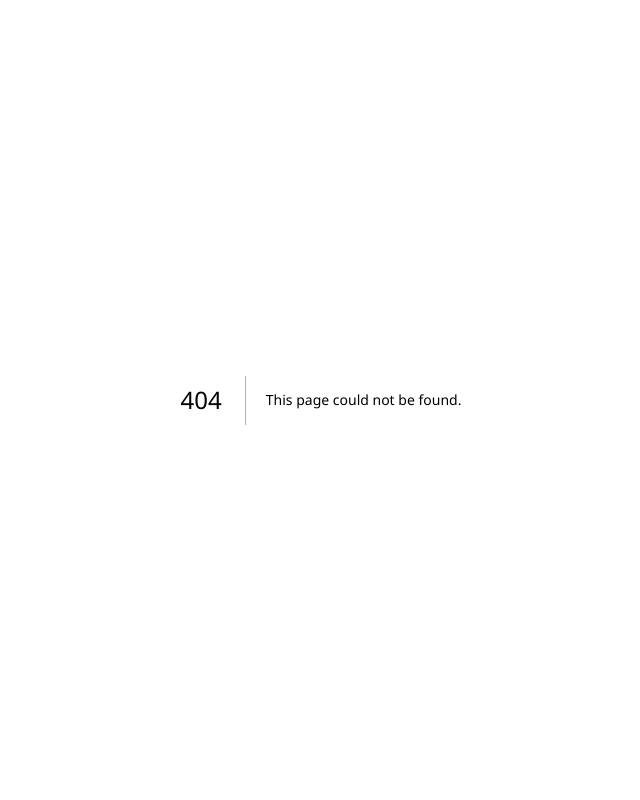
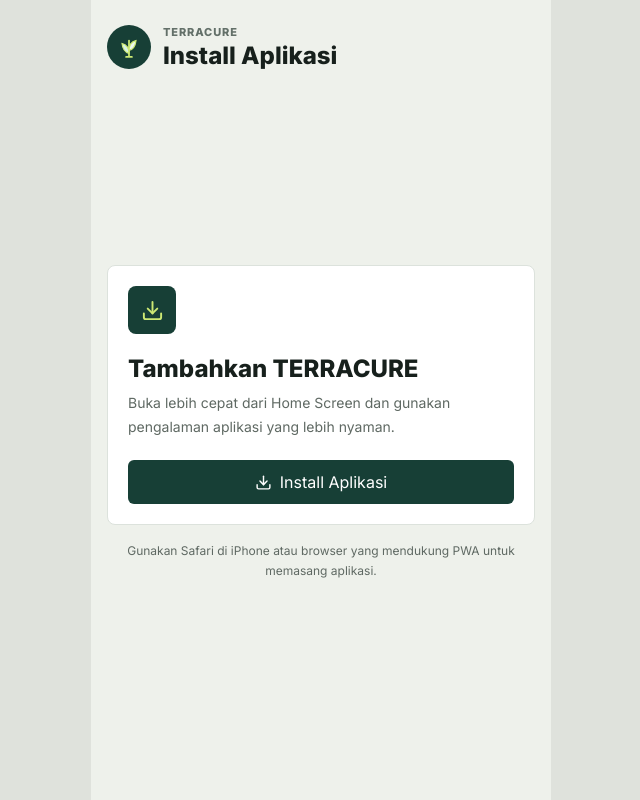
Before and after one commit to h4MeMengoding/terracure, a Next.js app: page /install in a window 1280 px wide. Before the commit this address had no page. Shown: the whole page, without its empty margins (319-959 px from the left). Built offline with nearby package versions, Linux system fonts and the light colour scheme.

Commit message:
feat: add install page component for PWA installation guidance

```diff
--- /dev/null
+++ b/app/install/page.tsx
@@ -0,0 +1,8 @@
+import type { Metadata } from "next";
+import { InstallPage } from "@/components/install-page";
+
+export const metadata: Metadata = { title: "Install Aplikasi" };
+
+export default function InstallPageRoute() {
+  return <InstallPage />;
+}
--- a/components/install-app-button.tsx
+++ b/components/install-app-button.tsx
@@ -70,7 +70,7 @@
   );
 }
 
-function InstallGuide({ isIOS, onClose }: { isIOS: boolean; onClose: () => void }) {
+export function InstallGuide({ isIOS, onClose }: { isIOS: boolean; onClose: () => void }) {
   return (
     <div className="fixed inset-0 z-50 flex items-end justify-center bg-[#17201C]/45 px-3 pb-3" role="presentation" onMouseDown={onClose}>
       <section role="dialog" aria-modal="true" aria-labelledby="install-guide-title" className="w-full max-w-[428px] rounded-[20px] bg-white p-5 shadow-[0_18px_50px_rgb(23_32_28/28%)]" onMouseDown={(event) => event.stopPropagation()}>
--- /dev/null
+++ b/components/install-page.tsx
@@ -0,0 +1,85 @@
+"use client";
+
+import { useEffect, useState } from "react";
+import Link from "next/link";
+import { Download, Globe, Share2 } from "lucide-react";
+import { InstallGuide } from "@/components/install-app-button";
+import { RiceMark } from "@/components/icons";
+
+type BeforeInstallPromptEvent = Event & {
+  prompt: () => Promise<void>;
+  userChoice: Promise<{ outcome: "accepted" | "dismissed" }>;
+};
+
+export function InstallPage() {
+  const [deferredPrompt, setDeferredPrompt] = useState<BeforeInstallPromptEvent | null>(null);
+  const [isIOS, setIsIOS] = useState(false);
+  const [isInstalled, setIsInstalled] = useState(false);
+  const [showGuide, setShowGuide] = useState(false);
+
+  useEffect(() => {
+    const standalone = window.matchMedia("(display-mode: standalone)").matches || Boolean((navigator as Navigator & { standalone?: boolean }).standalone);
+    setIsInstalled(standalone);
+    setIsIOS(/iphone|ipad|ipod/i.test(navigator.userAgent) && !standalone);
+
+    const handleBeforeInstallPrompt = (event: Event) => {
+      event.preventDefault();
+      setDeferredPrompt(event as BeforeInstallPromptEvent);
+    };
+    const handleAppInstalled = () => {
+      setIsInstalled(true);
+      setDeferredPrompt(null);
+    };
+
+    window.addEventListener("beforeinstallprompt", handleBeforeInstallPrompt);
+    window.addEventListener("appinstalled", handleAppInstalled);
+    return () => {
+      window.removeEventListener("beforeinstallprompt", handleBeforeInstallPrompt);
+      window.removeEventListener("appinstalled", handleAppInstalled);
+    };
+  }, []);
+
+  async function handleInstall() {
+    if (isInstalled) return;
+    if (!deferredPrompt) {
+      setShowGuide(true);
+      return;
+    }
+    await deferredPrompt.prompt();
+    await deferredPrompt.userChoice;
+    setDeferredPrompt(null);
+  }
+
+  return (
+    <main className="flex min-h-dvh justify-center bg-[#DFE2DC]">
+      <section className="flex min-h-dvh w-full max-w-[460px] flex-col bg-[#EEF1EB] px-4 py-6">
+        <div className="flex items-center gap-3">
+          <div className="grid h-11 w-11 place-items-center rounded-full bg-[#173F36] text-[#CDE974]"><RiceMark className="h-7 w-7" /></div>
+          <div>
+            <p className="text-[11px] font-extrabold tracking-[0.08em] text-[#637069]">TERRACURE</p>
+            <h1 className="text-[24px] font-extrabold leading-tight text-[#17201C]">Install Aplikasi</h1>
+          </div>
+        </div>
+
+        <div className="my-auto space-y-4">
+          <section className="surface-card p-5">
+            <div className="grid h-12 w-12 place-items-center rounded-lg bg-[#173F36] text-[#CDE974]"><Download aria-hidden="true" size={23} /></div>
+            <h2 className="mt-5 text-[24px] font-extrabold leading-tight text-[#17201C]">Tambahkan TERRACURE</h2>
+            <p className="mt-2 text-sm leading-6 text-[#5F6963]">Buka lebih cepat dari Home Screen dan gunakan pengalaman aplikasi yang lebih nyaman.</p>
+
+            {isIOS ? (
+              <div className="mt-5 grid gap-2">
+                <Link href="/" className="flex min-h-11 items-center justify-center gap-2 rounded-md bg-[#173F36] px-4 text-sm font-bold text-white hover:bg-[#245347]"><Globe aria-hidden="true" size={17} />Buka di web</Link>
+                <button type="button" onClick={() => setShowGuide(true)} className="flex min-h-11 items-center justify-center gap-2 rounded-md border border-[#CBD4CC] px-4 text-sm font-bold text-[#23483E] hover:bg-[#EFF7D7]"><Share2 aria-hidden="true" size={17} />Cara ke Home Screen</button>
+              </div>
+            ) : (
+              <button type="button" disabled={isInstalled} onClick={() => void handleInstall()} className="mt-5 flex min-h-11 w-full items-center justify-center gap-2 rounded-md bg-[#173F36] px-4 text-sm font-bold text-white hover:bg-[#245347] disabled:cursor-default disabled:bg-[#DCE2DC] disabled:text-[#5F6963]"><Download aria-hidden="true" size={17} />{isInstalled ? "Aplikasi sudah terpasang" : "Install Aplikasi"}</button>
+            )}
+          </section>
+          <p className="px-2 text-center text-xs leading-5 text-[#5F6963]">Gunakan Safari di iPhone atau browser yang mendukung PWA untuk memasang aplikasi.</p>
+        </div>
+      </section>
+      {showGuide ? <InstallGuide isIOS={isIOS} onClose={() => setShowGuide(false)} /> : null}
+    </main>
+  );
+}
```
Also changed, not shown: 1 other file (tests, documents, lock files or other folders).
